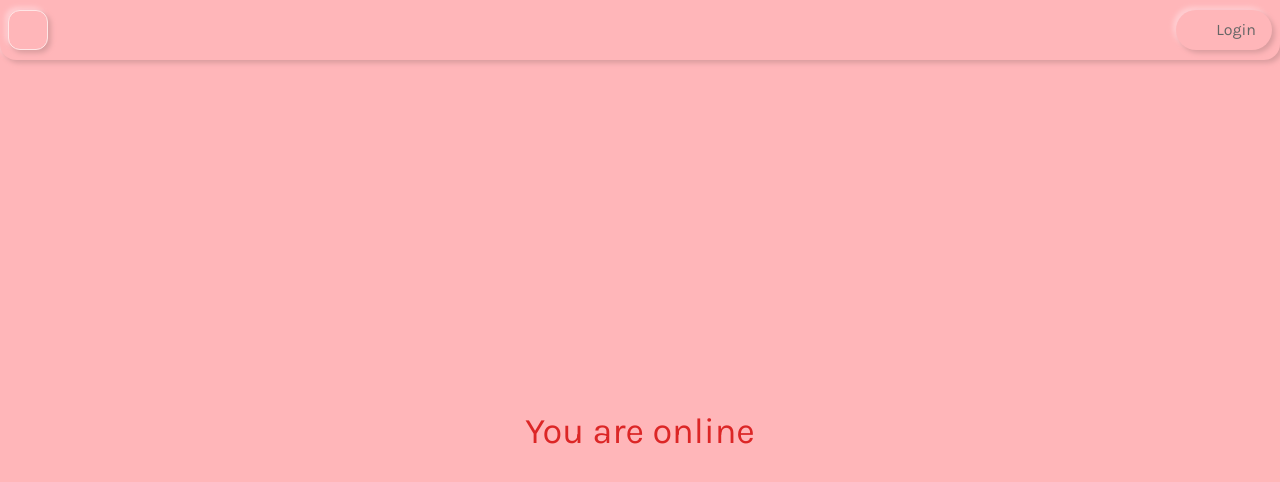
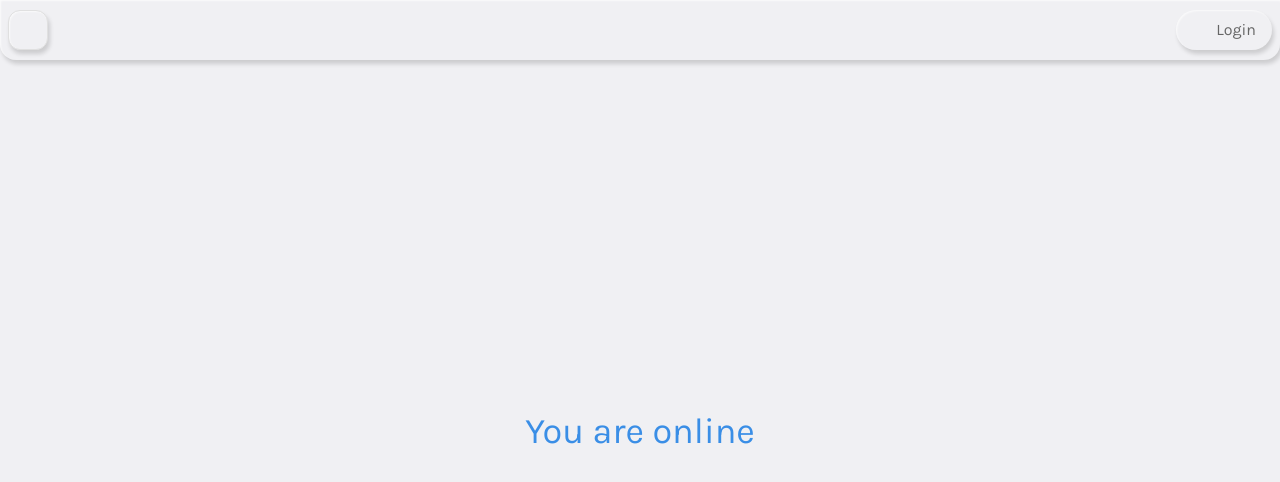
Before and after one commit to Manishtripathi-108/The-Mimic-Box, a Next.js app: page / in a window 1280 px wide. Shown: the top 482 px of the page. Built offline with nearby package versions, Linux system fonts and the light colour scheme; no server answers; some icons are missing; a web font is replaced by a local one.

Commit message:
feat: update global CSS variables for improved theming and neumorphism

```diff
--- a/src/app/globals.css
+++ b/src/app/globals.css
@@ -9,22 +9,28 @@
     /* -------------------------------------------------------------------------- */
     /*                                   Colors                                   */
     /* -------------------------------------------------------------------------- */
-    --color-theme-primary: #ffb6b9;
-    --color-theme-secondary: #ffe6e6;
+    /* Base colors */
+    --color-theme-primary: #f0f0f3;
+    --color-theme-secondary: #e0e0e0;
+    --color-theme-tertiary: #f5f5f5;
     --color-theme-text-primary: #333333;
     --color-theme-text-secondary: #666666;
-    --color-theme-accent: #dc2626;
-    --color-theme-highlight: #4169e1;
-    /* --------------------------------- Shadows -------------------------------- */
-    --lower-shadow: #db9d9f;
-    --upper-shadow: #ffcfd3;
+
+    /* Accent colors */
+    --color-theme-accent: #3a8ee6;
+    --color-theme-highlight: #88aaff;
+
+    /* Neumorphic shadows */
+    --lower-shadow: rgba(0, 0, 0, 0.15);
+    --upper-shadow: rgba(255, 255, 255, 0.7);
 
     /* -------------------------------------------------------------------------- */
     /*                                   Shadows                                  */
     /* -------------------------------------------------------------------------- */
-    --shadow-neumorphic-xs: 3px 3px 5px var(--lower-shadow), -3px -3px 5px var(--upper-shadow);
-    --shadow-neumorphic-sm: 5px 5px 10px var(--lower-shadow), -5px -5px 10px var(--upper-shadow);
-    --shadow-neumorphic-md: 6px 6px 12px var(--lower-shadow), -6px -6px 12px var(--upper-shadow);
+
+    --shadow-neumorphic-xs: var(--lower-shadow) 2px 4px 4px, var(--upper-shadow) 1px 1px 2px inset;
+    --shadow-neumorphic-sm: var(--lower-shadow) 4px 8px 8px, var(--upper-shadow) 2px 2px 4px inset;
+    --shadow-neumorphic-md: 6px 6px 12px var(--lower-shadow), 3px 3px 6px var(--upper-shadow) inset;
     --shadow-neumorphic-lg: 10px 10px 20px var(--lower-shadow), -10px -10px 20px var(--upper-shadow);
     --shadow-neumorphic-xl: 20px 20px 40px var(--lower-shadow), -20px -20px 40px var(--upper-shadow);
     --shadow-neumorphic-inset-xs: inset 3px 3px 7px var(--lower-shadow), inset -3px -3px 7px var(--upper-shadow);
@@ -229,16 +235,20 @@
 }
 
 [data-theme='dark'] {
-    --color-theme-primary: #1f2937;
-    --color-theme-secondary: #334155;
+    /* Base colors */
+    --color-theme-primary: #191919;
+    --color-theme-secondary: #050505;
+    --color-theme-tertiary: #2a2a2a;
     --color-theme-text-primary: #ffffff;
-    --color-theme-text-secondary: #9ca3af;
-    --color-theme-accent: #ff6347;
-    --color-theme-highlight: #1e90ff;
+    --color-theme-text-secondary: #b3b3b3;
 
-    /* --------------------------------- Shadows -------------------------------- */
-    --lower-shadow: #0c1016;
-    --upper-shadow: #324258;
+    /* Accent colors */
+    --color-theme-accent: #bb86fc;
+    --color-theme-highlight: #3700b3;
+
+    /* Neumorphic shadows */
+    --lower-shadow: #00000073;
+    --upper-shadow: #ffffff26;
 }
 
 @theme inline {
@@ -246,6 +256,7 @@
     --font-aladin: var(--font-aladin), serif;
     --color-primary: var(--color-theme-primary);
     --color-secondary: var(--color-theme-secondary);
+    --color-tertiary: var(--color-theme-tertiary);
     --color-text-primary: var(--color-theme-text-primary);
     --color-text-secondary: var(--color-theme-text-secondary);
     --color-accent: var(--color-theme-accent);
@@ -277,6 +288,12 @@
         var(--gradient-light) 90%,
         var(--gradient-dark) 100%
     );
+}
+@utility bg-ui-gradient {
+    --gradient-light: var(--color-primary);
+    --gradient-dark: var(--color-secondary);
+
+    background-image: linear-gradient(145deg, var(--gradient-light) 15%, var(--gradient-dark) 85%);
 }
 
 @utility scrollbar-thin {
```
